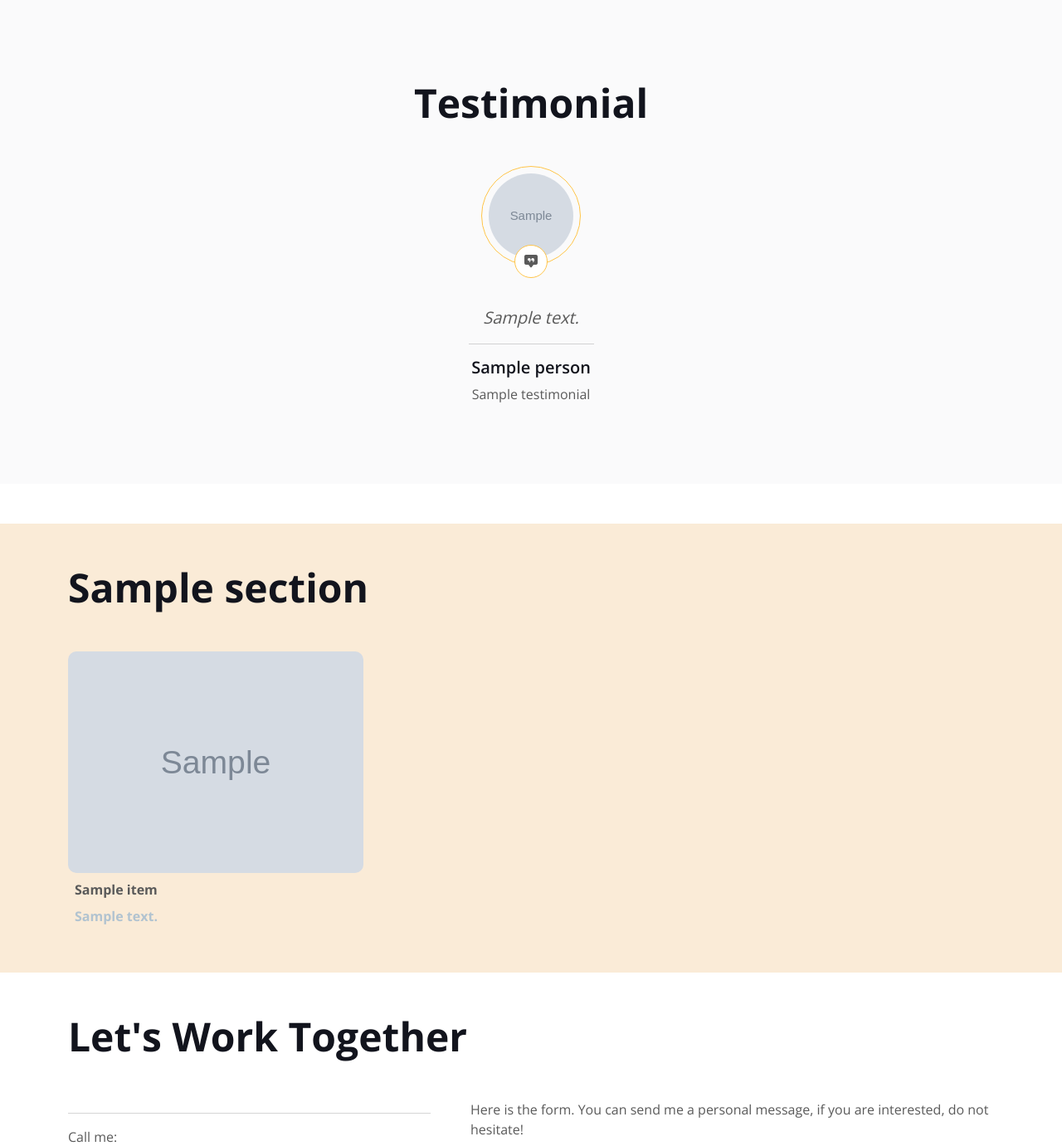
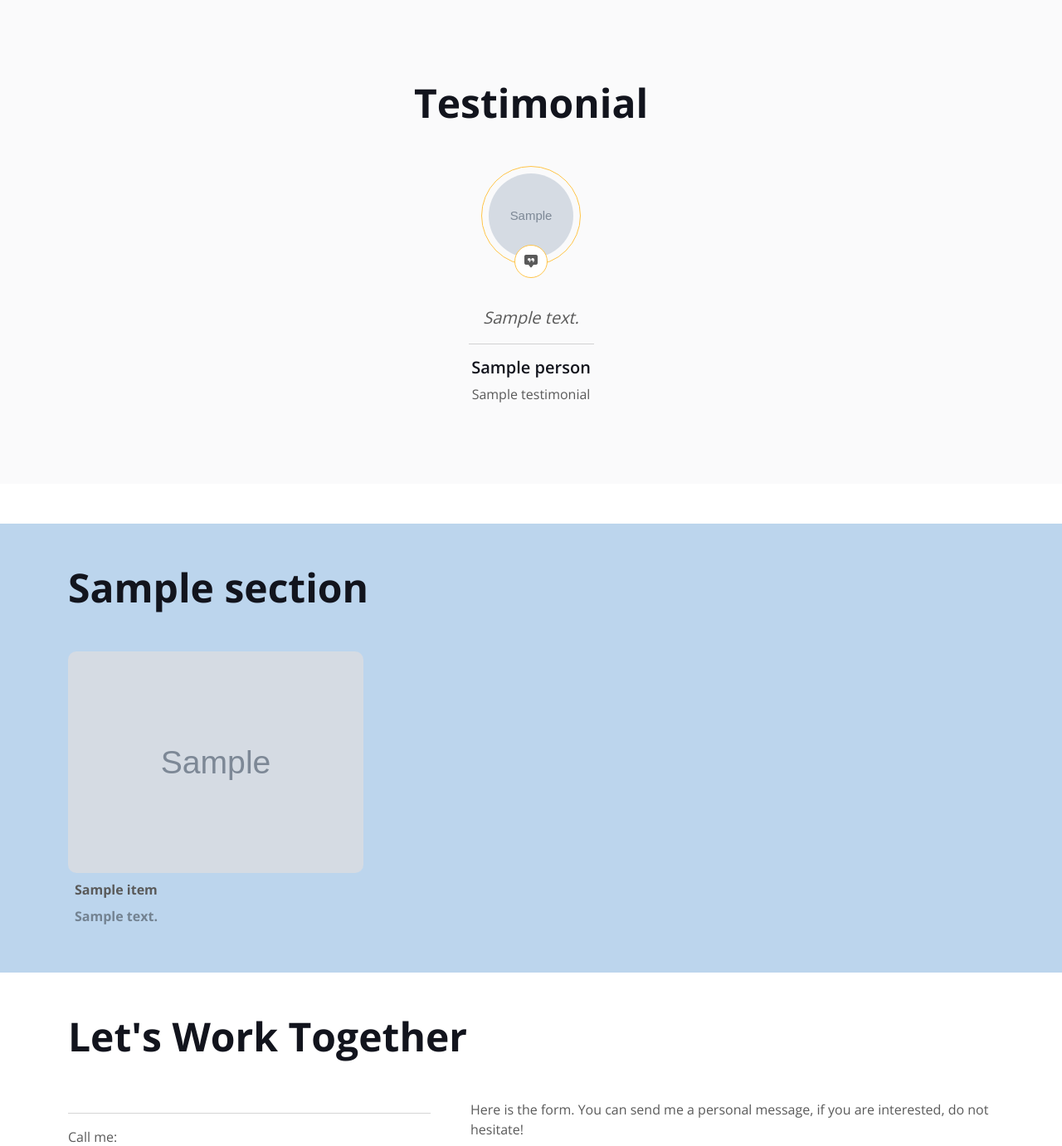
Before and after one commit to ahmedtouahria/muadh_alafeefi, a Django app: template templates/pages/home.html in a window 1280 px wide. Shown: the part 1663-3044 px from the top of the page at 83% size. Run offline with Django 4.2, Linux system fonts and the light colour scheme; the template is opened without the code that fills it: most values are stand-ins (such as "Sample title", 1, 10 or a date in 2020); grey boxes marked "Sample" are stand-in pictures; some libraries are stand-ins or nearby versions.

Commit message:
fixed description section

```diff
--- a/templates/pages/home.html
+++ b/templates/pages/home.html
@@ -219,7 +219,7 @@
     <!-- Projects Start -->
     {% if sections %}
     {% for section in sections %}
-<div class="container-xxl py-5 pt-5 " style="background:antiquewhite;">
+<div class="container-xxl py-5 pt-5 " style="background:#2778c44f;">
         <div class="container">
             <div class="row g-5 mb-5 align-items-center wow fadeInUp" data-wow-delay="0.1s">
                 <div class="col-lg-6">
@@ -237,7 +237,7 @@
                         </div>
                     </div>
                     <p class="my-2 fw-bold px-2">{{item.title}}</p>
-                    <p class="my-2 fw-bold px-2" style="color:#2778c459 !important">{{item.description}}</p>
+                    <p class="my-2 fw-bold px-2" style="color:#00000063 !important">{{item.description}}</p>
                 </div>
                 {% endfor %}
 
```
